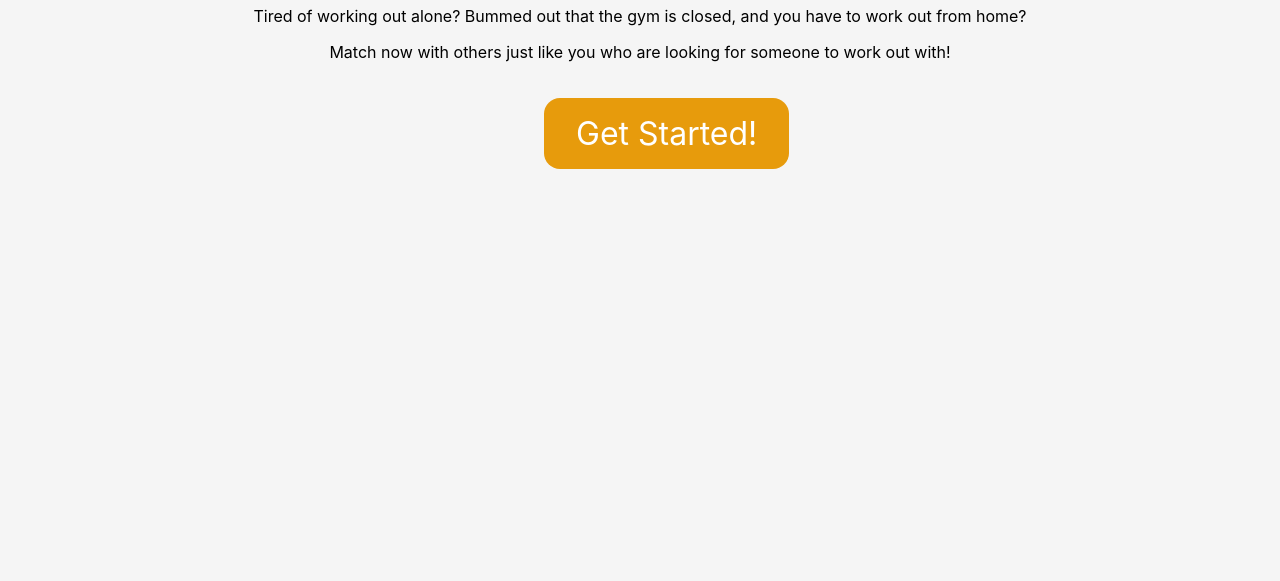
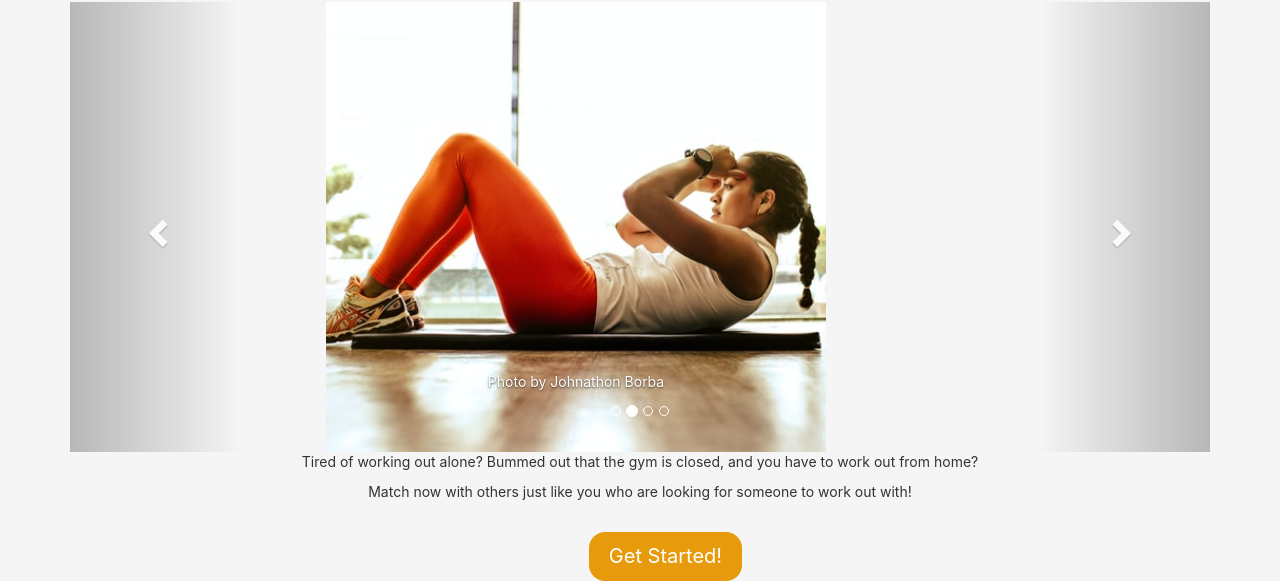
Before and after one commit to klinhdo/HacktheNorth2020, a website: page index.html in a window 1280 px wide. Shown: the part 253-834 px from the top of the page. Before the commit the page ends 800 px from the top, so only its background shows below. Drawn offline with nearby package versions, Linux system fonts and the light colour scheme.

Commit message:
Added Bootstrap carousel, added images, centered button

```diff
--- a/chat.css
+++ b/chat.css
@@ -20,7 +20,7 @@
     height: 100%;
     display: grid;
     font-family: -apple-system, BlinkMacSystemFont, 'Segoe UI', Roboto, Oxygen, Ubuntu, Cantarell, 'Open Sans', 'Helvetica Neue', sans-serif;
-  grid-template-columns: 1fr 1fr 1fr 1fr 1fr;
+  grid-template-columns: 0.5fr 1.5fr 1fr 1fr 1fr;
   grid-template-rows: 1fr 1fr 1fr 1fr 1fr 1.5fr 0.5fr;
   gap: 0px 0px;
   grid-template-areas:
--- a/index.css
+++ b/index.css
@@ -6,7 +6,7 @@ body {
 
 #logo {
     display: flex;
-    justify-content:center;
+    justify-content: center;
     align-items: center;
 }
 
@@ -19,11 +19,9 @@ h1 {
     text-align: center;
 }
 
-
-
 button {
-    position:fixed;
-    left: 42.5%;
+    position: relative;
+    left: 46%;
     margin-top: 20px;
     border: none;
     border-radius: 16px;
@@ -34,10 +32,9 @@ button {
     font-size: 2rem;
     cursor: pointer;
     text-align: center;
-    transition: background 250ms ease-in-out,
-                transform 150ms ease;
+    transition: background 250ms ease-in-out, transform 150ms ease;
 }
 
-button:hover{
-    background:  #cf8700;
+button:hover {
+    background: #cf8700;
 }
--- a/index.html
+++ b/index.html
@@ -1,26 +1,97 @@
 <!DOCTYPE html>
 <html>
-<title>Landing Page</title>
-<meta charset="UTF-8">
-<meta name="viewport" content="width=device-width, initial-scale=1">
 
-<link rel="stylesheet" href="index.css" />
+<head>
+    <title>Landing Page</title>
+    <meta charset="UTF-8">
+    <meta name="viewport" content="width=device-width, initial-scale=1">
+    <link rel="stylesheet" href="https://maxcdn.bootstrapcdn.com/bootstrap/3.4.1/css/bootstrap.min.css">
+    <script src="https://ajax.googleapis.com/ajax/libs/jquery/3.5.1/jquery.min.js"></script>
+    <script src="https://maxcdn.bootstrapcdn.com/bootstrap/3.4.1/js/bootstrap.min.js"></script>
+    <link rel="stylesheet" href="index.css" />
+    <style>
+        .carousel-inner>.item>img,
+        .carousel-inner>.item>a>img {
+            width: 70%;
+            margin: auto;
+        }
+    </style>
+</head>
+
 
 <body>
-    <div id = "logo">
-        <img src = "logo.png">
+    <div id="logo">
+        <img src="logo.png">
     </div>
 
-    <div id = "description">
+    <div class="container">
+        <br>
+        <div id="myCarousel" class="carousel slide" data-ride="carousel">
+            <!-- Indicators -->
+            <ol class="carousel-indicators">
+                <li data-target="#myCarousel" data-slide-to="0" class="active"></li>
+                <li data-target="#myCarousel" data-slide-to="1"></li>
+                <li data-target="#myCarousel" data-slide-to="2"></li>
+                <li data-target="#myCarousel" data-slide-to="3"></li>
+            </ol>
+
+            <!-- Wrapper for slides -->
+            <div class="carousel-inner" role="listbox">
+
+                <div class="item active">
+                    <img src="jonathan-borba-lrQPTQs7nQQ-unsplash.jpg" style="width:500px; height:450px;object-fit: cover;">
+                    <div class="carousel-caption">
+                        <p>Photo by Johnathon Borba</p>
+                    </div>
+                </div>
+
+                <div class="item">
+                    <img src="john-fornander-1oX5pnHdrm4-unsplash.jpg" style="width:500px; height:450px;object-fit: cover;">
+                    <div class="carousel-caption">
+                        <p><span>Photo by John Fornander</span></p>
+                    </div>
+                </div>
+
+                <div class="item">
+                    <img src="john-fornander-lgIe-hgASXE-unsplash.jpg" style="width:500px; height:450px;object-fit: cover;">
+                    <div class="carousel-caption">
+                        <p>Photo by John Fornander</p>
+                    </div>
+                </div>
+
+                <div class="item">
+                    <img src="sergio-pedemonte-YA-9Ut5B03M-unsplash.jpg" style="width:500px; height:450px;object-fit: cover;">
+                    <div class="carousel-caption">
+                        <p>Photo by Sergio Pedemonte</p>
+                    </div>
+                </div>
+
+            </div>
+
+            <!-- Left and right controls -->
+            <a class="left carousel-control" href="#myCarousel" role="button" data-slide="prev">
+                <span class="glyphicon glyphicon-chevron-left" aria-hidden="true"></span>
+                <span class="sr-only">Previous</span>
+            </a>
+            <a class="right carousel-control" href="#myCarousel" role="button" data-slide="next">
+                <span class="glyphicon glyphicon-chevron-right" aria-hidden="true"></span>
+                <span class="sr-only">Next</span>
+            </a>
+        </div>
+    </div>
+
+
+    <div id="description">
         <p>Tired of working out alone? Bummed out that the gym is closed, and you have to work out from home?</p>
         <p>Match now with others just like you who are looking for someone to work out with!</p>
     </div>
 
 
-    <button id = "nextPage" onclick="location.href='voicecall.html'" type="button" id="nextButton">Get Started!</button>
+    <button id="nextPage" onclick="location.href='voicecall.html'" type="button" id="nextButton">Get Started!</button>
 
 
 
 
 </body>
+
 </html>
```
Also changed, not shown: john-fornander-1oX5pnHdrm4-unsplash.jpg (added), jonathan-borba-lrQPTQs7nQQ-unsplash.jpg (added), 3 other files.
